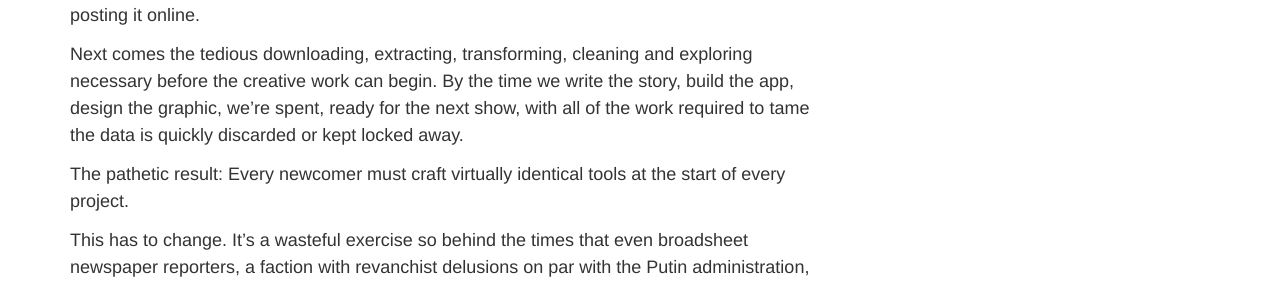
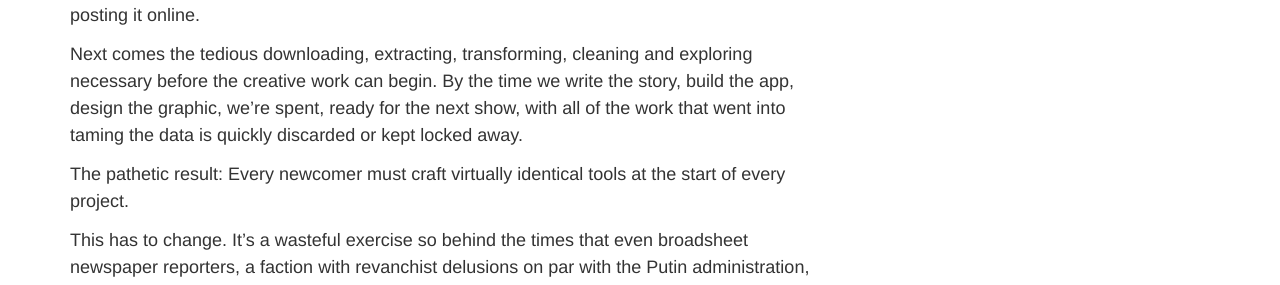
Before and after one commit to palewire/californiacivicdata.org, a Jekyll site: the page built from _posts/2015-01-01-pluggable-data.markdown, in a window 1280 px wide and 900 px high. Shown: the part 352-637 px from the top of the window. Built offline with Jekyll 4.4.1, drawn with Linux system fonts in a browser that asks for light colours.

Commit message:
Updated 2015-01-01-pluggable-data.markdown

```diff
--- a/_posts/2015-01-01-pluggable-data.markdown
+++ b/_posts/2015-01-01-pluggable-data.markdown
@@ -12,7 +12,7 @@ By [Ben Welsh](http://palewi.re/who-is-ben-welsh/), [Agustin Armendariz](mailto:
 
 The melodrama is so familiar it's mundane. The government is asked to release an important dataset. They dither. We moan. We groan. Sometimes we sue, or even (gasp) organize. More and more, our pushback works. They make good and release the raw data, maybe even posting it online.
 
-Next comes the tedious downloading, extracting, transforming, cleaning and exploring necessary before the creative work can begin. By the time we write the story, build the app, design the graphic, we're spent, ready for the next show, with all of the work required to tame the data is quickly discarded or kept locked away.
+Next comes the tedious downloading, extracting, transforming, cleaning and exploring necessary before the creative work can begin. By the time we write the story, build the app, design the graphic, we're spent, ready for the next show, with all of the work that went into taming the data is quickly discarded or kept locked away.
 
 The pathetic result: Every newcomer must craft virtually identical tools at the start of every project.
 
```
